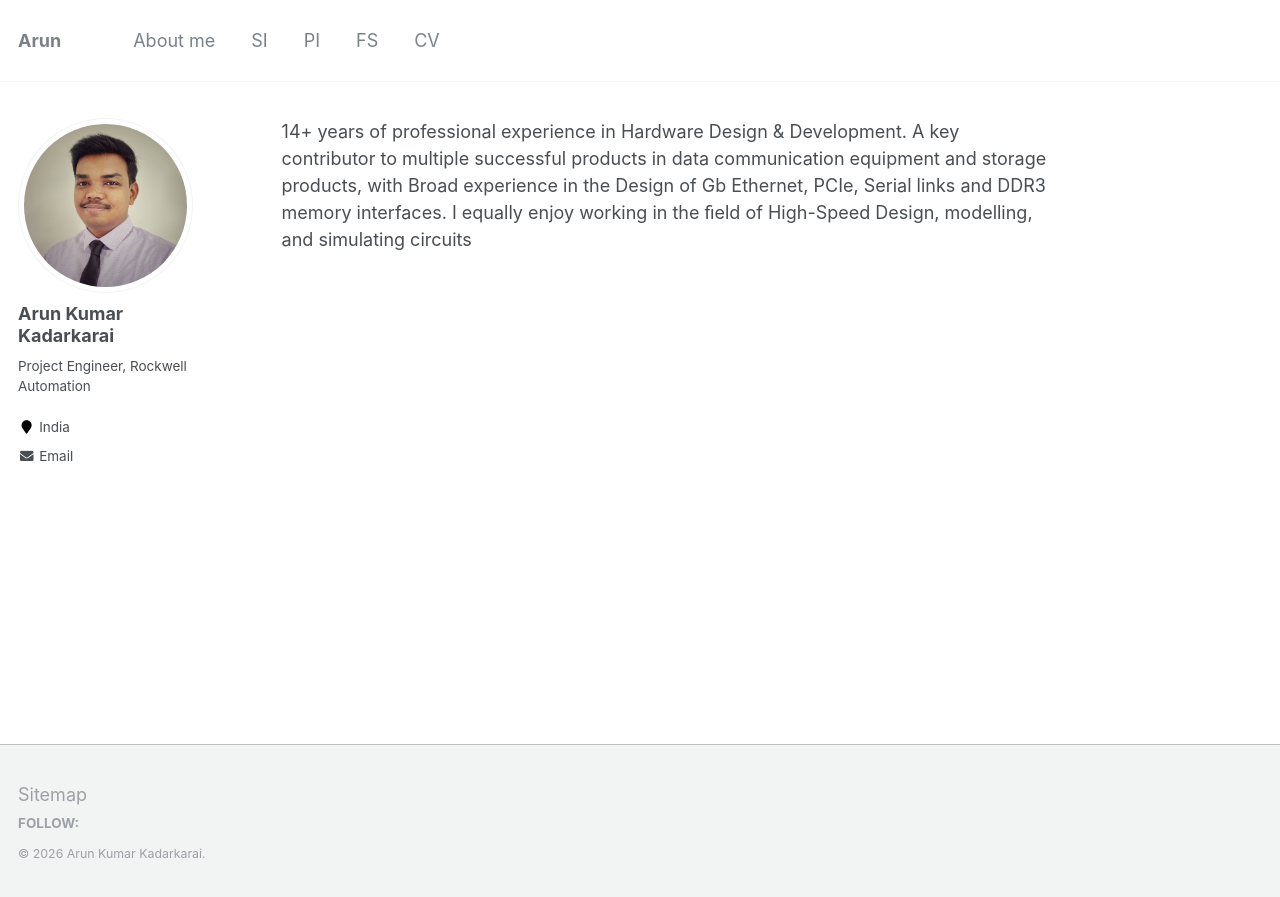
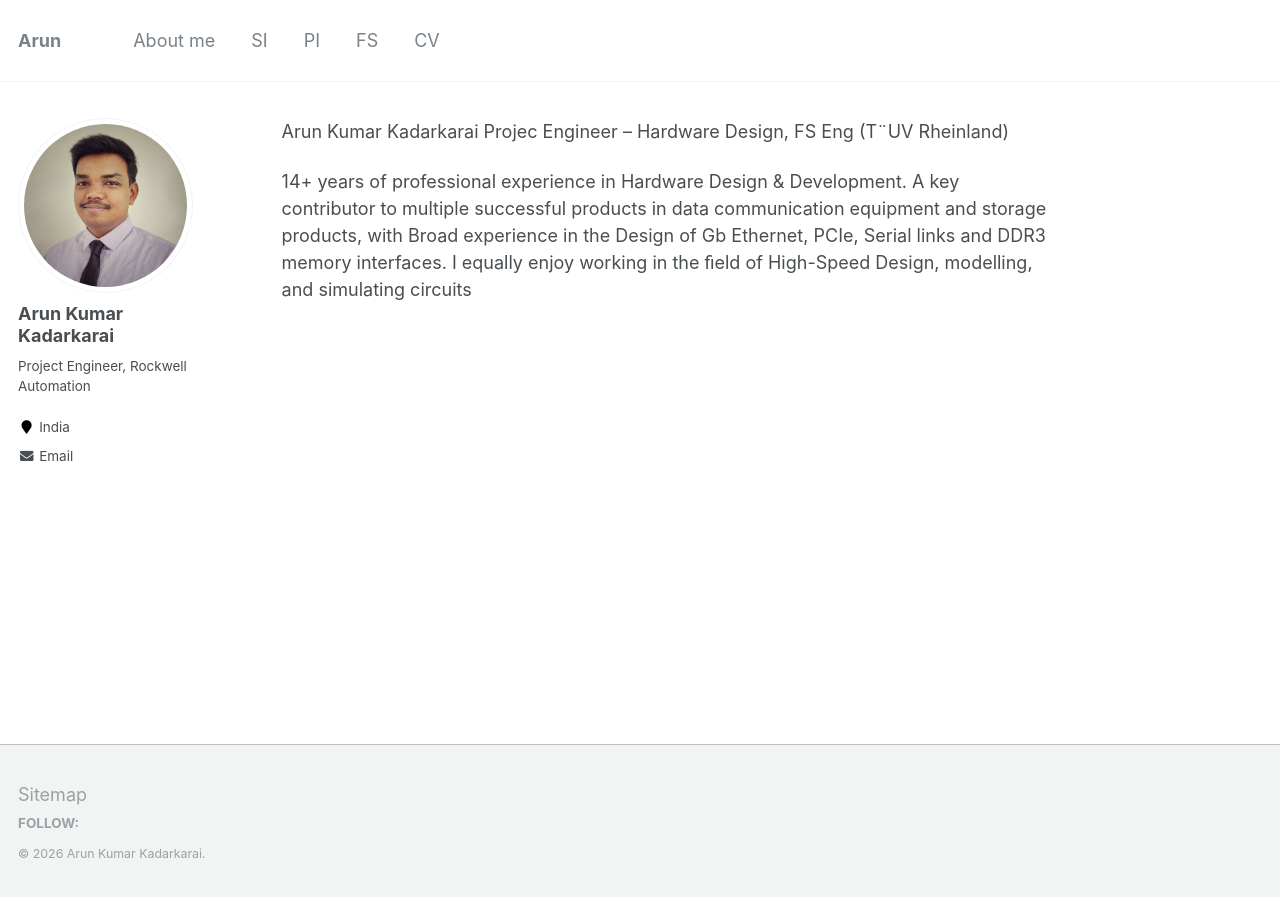
Before and after one commit to arunka97/arunka97.github.io, a Jekyll site: the page built from _pages/about.md, in a window 1280 px wide. Shown: the top 897 px of the page. Built offline with Jekyll 4.4.1, drawn with Linux system fonts in a browser that asks for light colours.

Commit message:
Update about.md

```diff
--- a/_pages/about.md
+++ b/_pages/about.md
@@ -7,6 +7,8 @@ redirect_from:
   - /about/
   - /about.html
 ---
+Arun Kumar Kadarkarai
+Projec Engineer – Hardware Design, FS Eng (T¨UV Rheinland)
 
 14+ years of professional experience in Hardware Design & Development. A key contributor to multiple successful products in data communication equipment and storage products, with Broad experience in the Design of Gb Ethernet, PCIe, Serial links and DDR3 memory interfaces. I equally enjoy working in the ﬁeld of High-Speed Design, modelling, and simulating circuits
 
```
